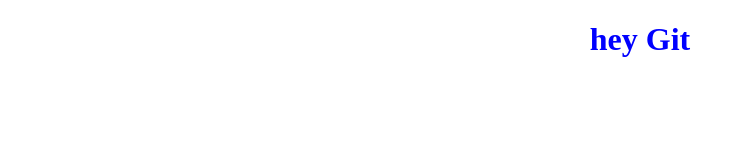
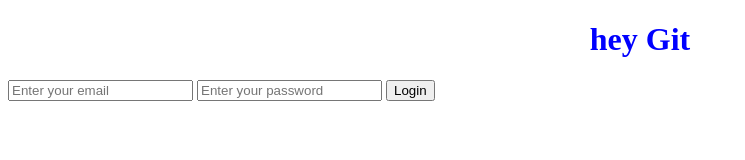
Before and after one commit to Msanchez2410/My-weather-project, a plain HTML site: page index.html in a window 1280 px wide. Shown: the whole page, without its empty margins (0-745 px from the left). Drawn offline with Linux system fonts and the light colour scheme.

Commit message:
added the html login

```diff
--- a/index.html
+++ b/index.html
@@ -10,6 +10,11 @@
 
   <body>
     <h1>hey Git</h1>
+    <form>
+      <input type="email" placeholder="Enter your email" id="" />
+      <input type="password" placeholder="Enter your password" />
+      <input type="submit" value="Login" />
+    </form>
     <script src="script.js"></script>
   </body>
 </html>
```
